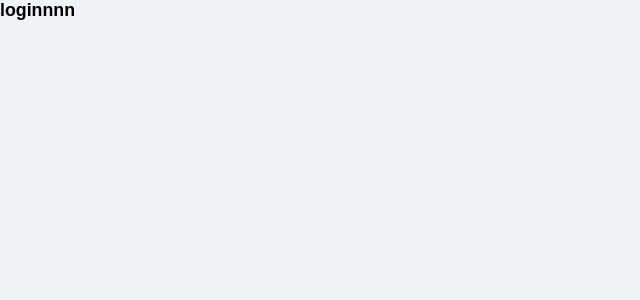
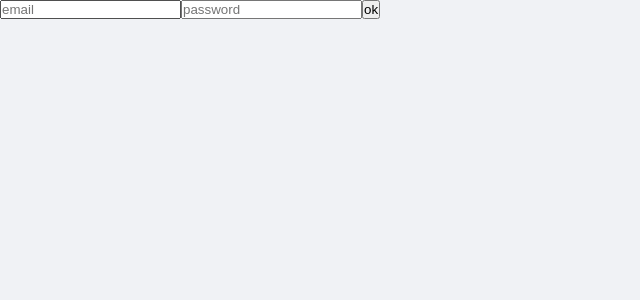
Before and after one commit to devAlexSilva/react-finance, a React (Create React App) app: page /dashboard in a window 1280 px wide. Shown: the top 300 px of the page, without its empty margins (0-640 px from the left). Built offline with nearby package versions, Linux system fonts and the light colour scheme.

Commit message:
feat: add api backend and auth

```diff
--- a/package.json
+++ b/package.json
@@ -6,6 +6,8 @@
     "@testing-library/jest-dom": "^5.16.4",
     "@testing-library/react": "^13.3.0",
     "@testing-library/user-event": "^13.5.0",
+    "axios": "^0.27.2",
+    "nookies": "^2.5.2",
     "react": "^18.2.0",
     "react-dom": "^18.2.0",
     "react-router-dom": "^6.3.0",
--- a/src/App.js
+++ b/src/App.js
@@ -1,12 +1,15 @@
 import React from "react";
+import { AuthProvider } from "./contexts/auth";
 import { RoutesApp } from "./routes";
 import * as S from "./styles";
 
 export const App = () => {
   return (
     <>
-      <S.global />
-      <RoutesApp />
+      <AuthProvider>
+        <S.global />
+        <RoutesApp />
+      </AuthProvider>
     </>
   );
 };
--- /dev/null
+++ b/src/api/axios.js
@@ -0,0 +1,5 @@
+import axios from "axios";
+
+export const api = axios.create({
+    baseURL: 'http://localhost:2727'
+})
--- /dev/null
+++ b/src/contexts/auth.js
@@ -0,0 +1,18 @@
+import { createContext, useState } from "react";
+import nookies from "nookies";
+
+export const AuthContext = createContext({});
+
+export const AuthProvider = ({ children }) => {
+  const [user, setUser] = useState(null);
+  const [isLogged, setIsLogged] = useState(false)
+
+  const logout = nookies.destroy(null, "user");
+  const cookie = nookies.get()
+
+  return (
+    <AuthContext.Provider value={{ setUser, logout, isLogged, setIsLogged, cookie }}>
+      {children}
+    </AuthContext.Provider>
+  );
+};
--- a/src/pages/login/index.js
+++ b/src/pages/login/index.js
@@ -1,9 +1,33 @@
-import React from "react";
+import React, { useContext, useRef } from "react";
+import { AuthContext } from "../../contexts/auth";
+import { setCookie } from "nookies";
+import { api } from "../../api/axios";
 
 export const Login = () => {
-    return (
-        <>
-        <h1>loginnnn</h1>
-        </>
-    )
-}
+  const context = useContext(AuthContext);
+  const email = useRef();
+  const password = useRef();
+
+  const login = async (refEmail, refPassword) => {
+    const email = refEmail.current.value;
+    const password = refPassword.current.value;
+
+    const { data: token } = await api.post("/login", { email, password });
+    console.log(token)
+   /* token
+      ? setCookie(null, "user", token, {
+          maxAge: 1800, // 30 minutes
+        })(this).window.location("/dashboard")
+      : alert("wrong credentials");
+    */};
+
+  return (
+    <>
+      <div>
+        <input type="text" ref={email} placeholder="email"></input>
+        <input type="password" ref={password} placeholder="password"></input>
+        <button onClick={() => login(email, password)}>ok</button>
+      </div>
+    </>
+  );
+};
--- a/src/routes/index.js
+++ b/src/routes/index.js
@@ -1,12 +1,13 @@
-import { Fragment } from "react";
+import { Fragment, useContext } from "react";
 import { BrowserRouter, Route, Routes } from "react-router-dom";
 import { Login } from "../pages/login";
 import { Register } from "../pages/register";
 import { Dashboard } from "../pages/dashboard"
-
+import { AuthContext } from "../contexts/auth";
 
 const Private = ({ Item }) => {
-    const isLogged = false
+    const context = useContext(AuthContext)
+    const { isLogged } = context
 
     return isLogged? <Item /> : <Login />
 }
```
Also changed, not shown: 1 other file (tests, documents, lock files or other folders).
